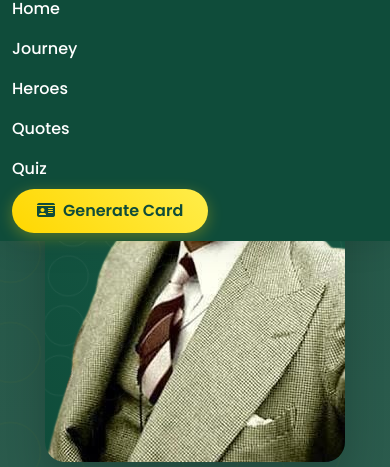
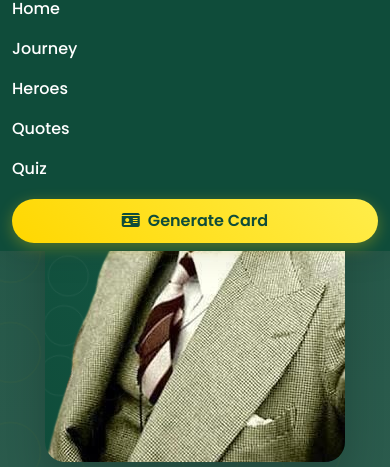
Before and after one commit to AlmasKanwal/Pakistan-Independence-Tribute, a plain HTML site: page index.html in a window 390 px wide. Both pictures are taken after a click on the button 356 px from the left and 27 px from the top of the page. Shown: the part 58-525 px from the top of the page. Drawn offline with nearby package versions, Linux system fonts and the light colour scheme.

Commit message:
Pakistan-Independence-Tribute

```diff
--- a/responsive.css
+++ b/responsive.css
@@ -2,6 +2,11 @@
 @media only screen and (max-width: 991px) {
     .nav-link {
         margin: 0;
+    }
+
+    .btn-generate{
+        margin-top: 10px;
+        width: 100%;
     }
 }
 
@@ -72,6 +77,7 @@
         height: 200px;
     }
 }
+
 /* ================== Journey Section End ================== */
 
 
@@ -86,6 +92,7 @@
         padding: 60px 0;
     }
 }
+
 /* ================== Heroes Section End ================== */
 
 
@@ -95,30 +102,33 @@
         grid-template-columns: 1fr;
     }
 
-    .quotes-section{
+    .quotes-section {
         padding: 60px 0;
     }
 }
+
 /* ================== Quotes Section End ================== */
 
 
 /* ================== Quiz Section Start ================== */
-@media only screen and (max-width: 595px){
-    .quiz-container{
+@media only screen and (max-width: 595px) {
+    .quiz-container {
         padding: 10px;
     }
 
     .quiz-question {
-    text-align: left;
+        text-align: left;
+    }
 }
-}
+
 /* ================== Quiz Section End ================== */
 
 
 /* =========== Generate Independance Day Card Start =========== */
-@media only screen and (max-width: 375px){
-    .pakCard-sec .flag-container{
+@media only screen and (max-width: 375px) {
+    .pakCard-sec .flag-container {
         width: 100%;
     }
 }
+
 /* =========== Generate Independance Day Card End ===========  */
```
